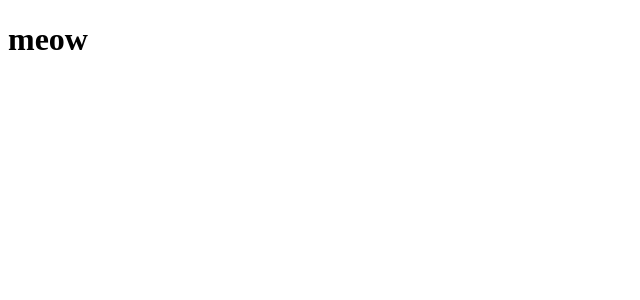
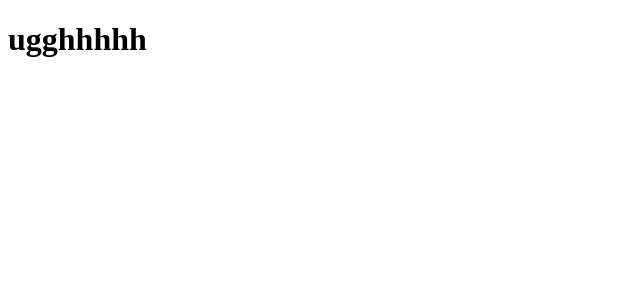
Before and after one commit to bmccollumw/fitness-spotify, a Next.js app: page / in a window 1280 px wide. Shown: the top 300 px of the page, without its empty margins (0-640 px from the left). Built offline with nearby package versions, Linux system fonts and the light colour scheme.

Commit message:
mid diff

```diff
--- a/pages/index.js
+++ b/pages/index.js
@@ -1,7 +1,7 @@
 export default function Button() {
     return (
         <div>
-            <h1>meow</h1>
+            <h1>ugghhhhh</h1>
         </div>
     )
 }
```
